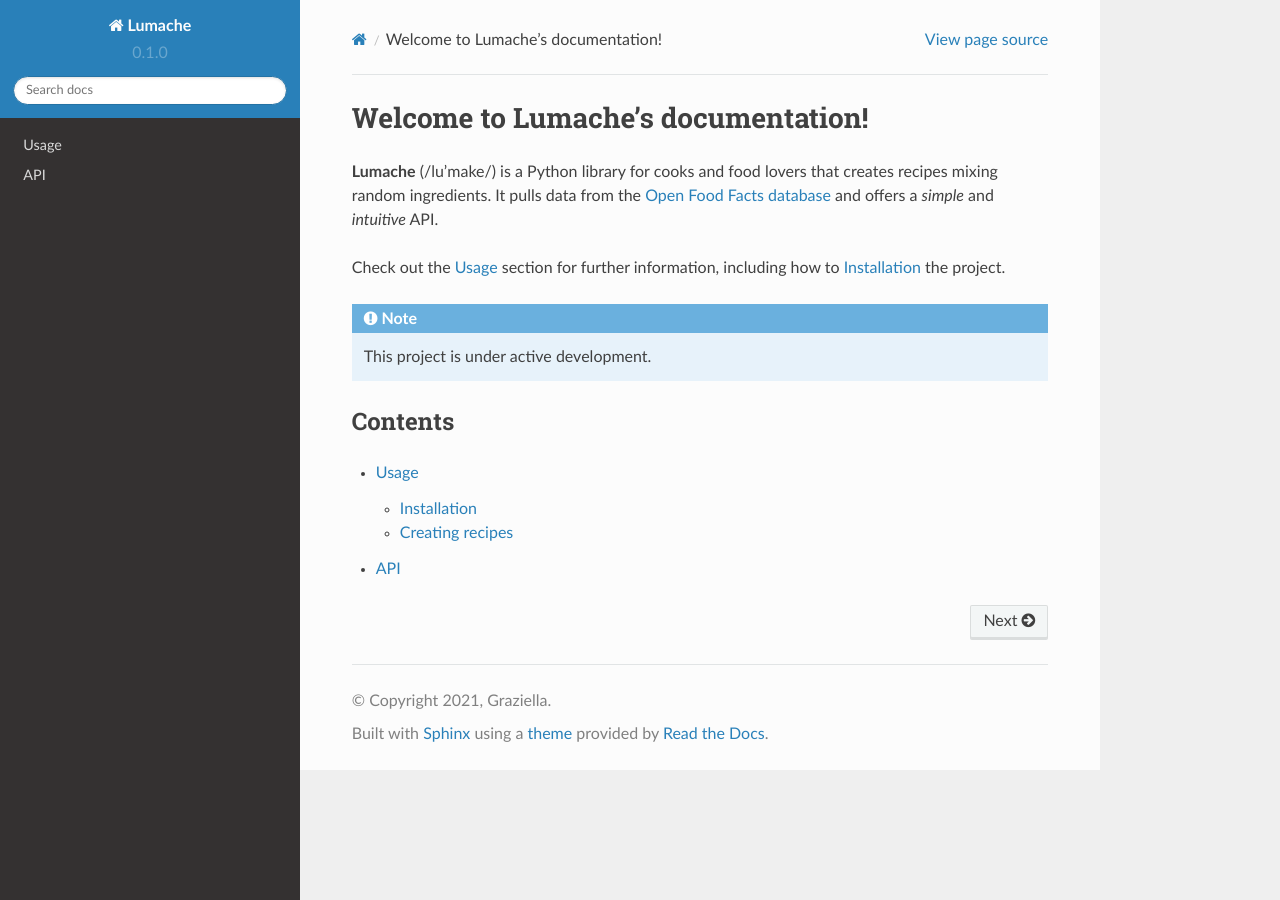
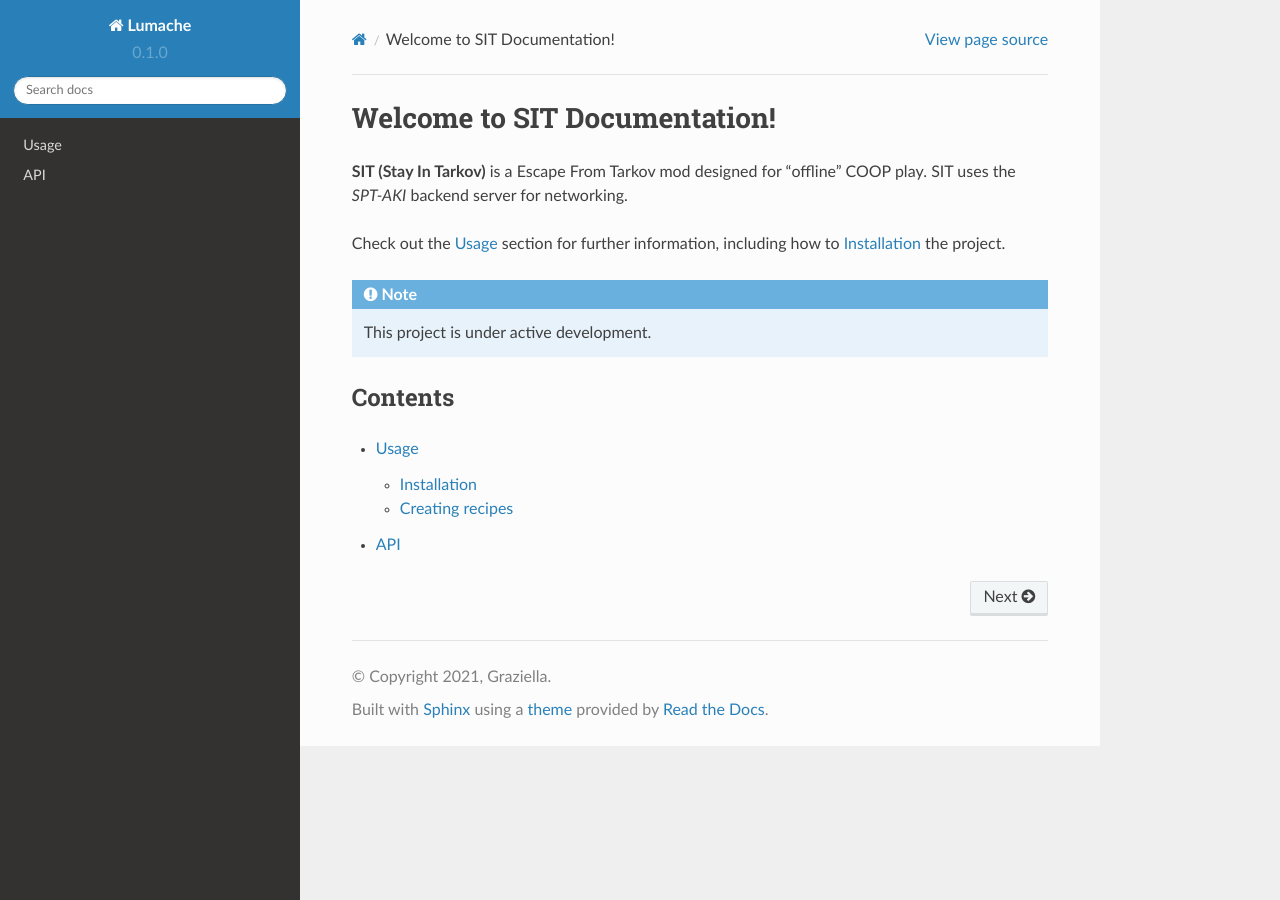
Before and after one commit to stayintarkov/SIT.Documentation, a Sphinx documentation site: the page built from docs/source/index.rst, in a window 1280 px wide. Built offline with Sphinx 7.4.7 and the Read the Docs theme 2.0.0, drawn with Linux system fonts in a browser that asks for light colours.

Commit message:
Update index.rst
test

```diff
--- a/docs/source/index.rst
+++ b/docs/source/index.rst
@@ -1,10 +1,8 @@
-Welcome to Lumache's documentation!
+Welcome to SIT Documentation!
 ===================================
 
-**Lumache** (/lu'make/) is a Python library for cooks and food lovers
-that creates recipes mixing random ingredients.
-It pulls data from the `Open Food Facts database <https://world.openfoodfacts.org/>`_
-and offers a *simple* and *intuitive* API.
+**SIT (Stay In Tarkov)** is a Escape From Tarkov mod designed for "offline" COOP play.
+SIT uses the *SPT-AKI* backend server for networking.
 
 Check out the :doc:`usage` section for further information, including
 how to :ref:`installation` the project.
```
